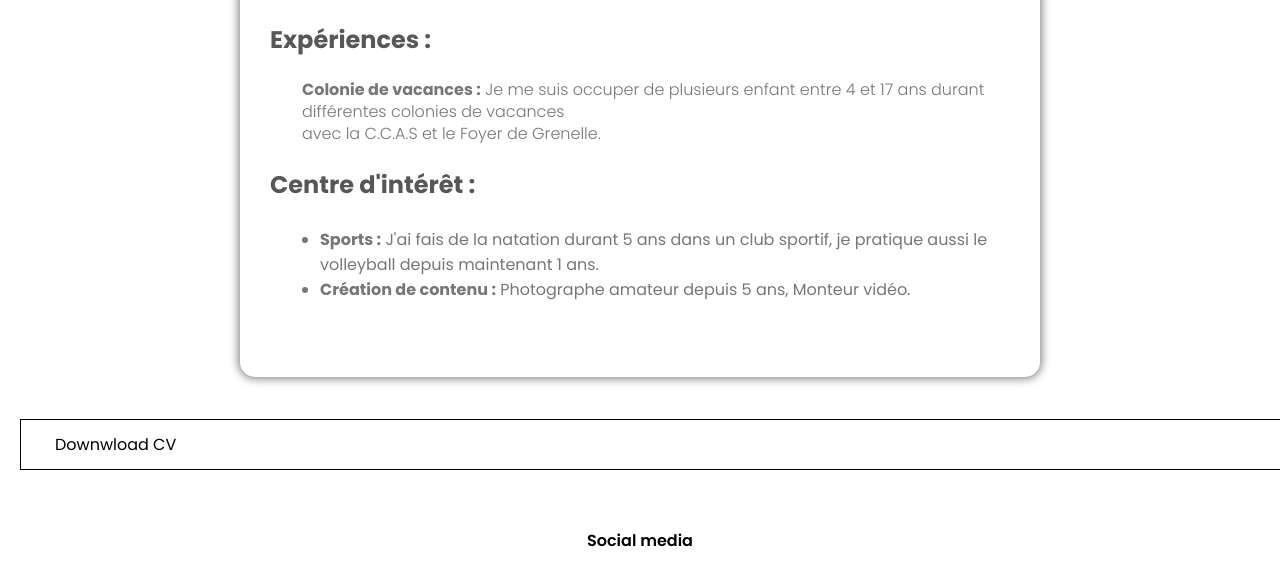
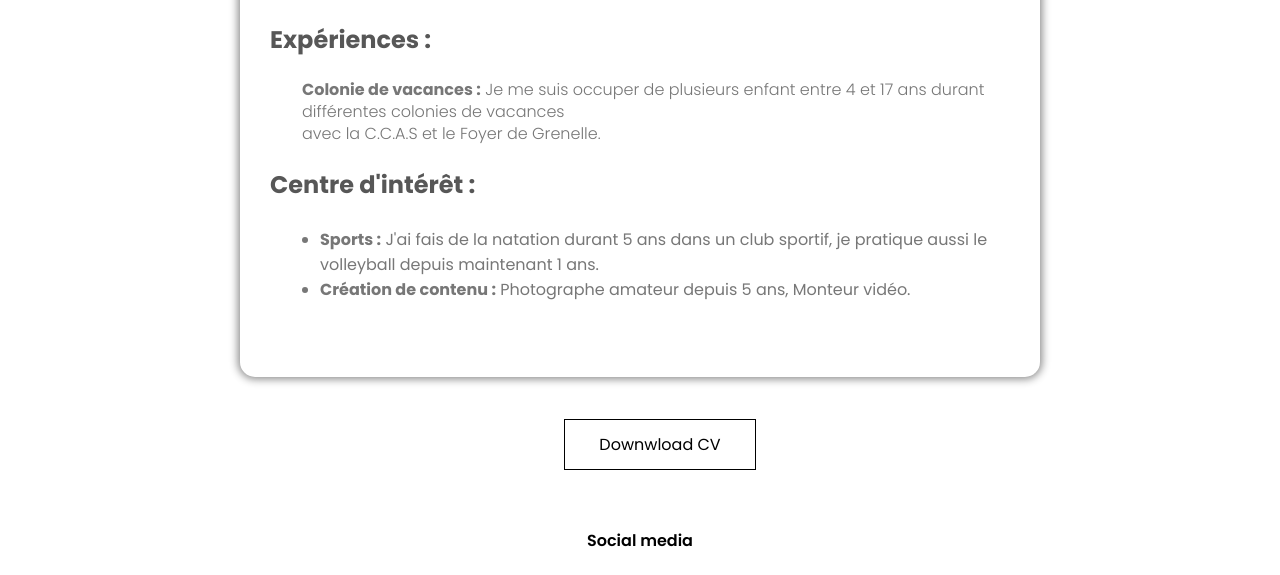
Before and after one commit to Zeikrom251/Portfolio, a plain HTML site: page CV.html in a window 1280 px wide. Shown: the part 1478-2053 px from the top of the page. Drawn offline with nearby package versions, Linux system fonts and the light colour scheme.

Commit message:
Update style.css

```diff
--- a/style.css
+++ b/style.css
@@ -352,16 +352,18 @@ h3 {
 .cv .sender-column a img {
     height: 150px;
 }
-.dwn .button .hero-btn {
-    display: block;
-    margin: auto;
+.dwn {
+    text-align: center;
+}
+.button .hero-btn {
+    display: inline-block;
     color: black;
     border: 1px solid black;
     font-size: 16px;
     background: transparent;
     cursor: pointer;
 }
-.dwn .button .hero-btn:hover {
+.button .hero-btn:hover {
     border: 1px solid white;
     color: white;
     background: #bfac00;
```
